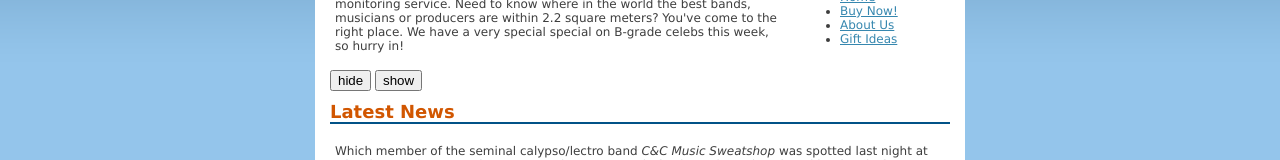
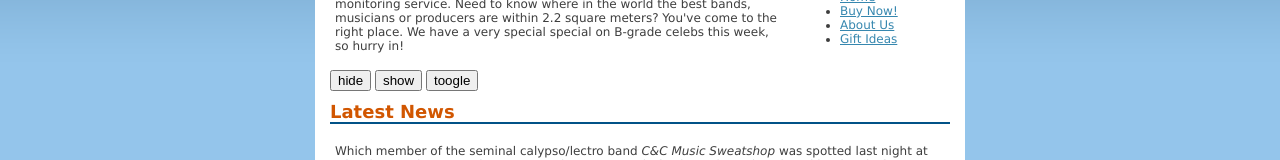
Before and after one commit to aw2802/StarTracker, a plain HTML site: page chapter_02/01_document_ready/index.html in a window 1280 px wide. Shown: the part 138-298 px from the top of the page. Drawn offline with Linux system fonts and the light colour scheme.

Commit message:
toogle button

```diff
--- a/chapter_02/01_document_ready/index.html
+++ b/chapter_02/01_document_ready/index.html
@@ -33,6 +33,7 @@
       </p>
       <input type='button' id='hideButton' value='hide'>
       <input type='button' id='showButton' value='show'>
+      <input type='button' id='tooggleButton' value='toogle'>
 
       <div id="news">
         <h2>Latest News</h2>
```
